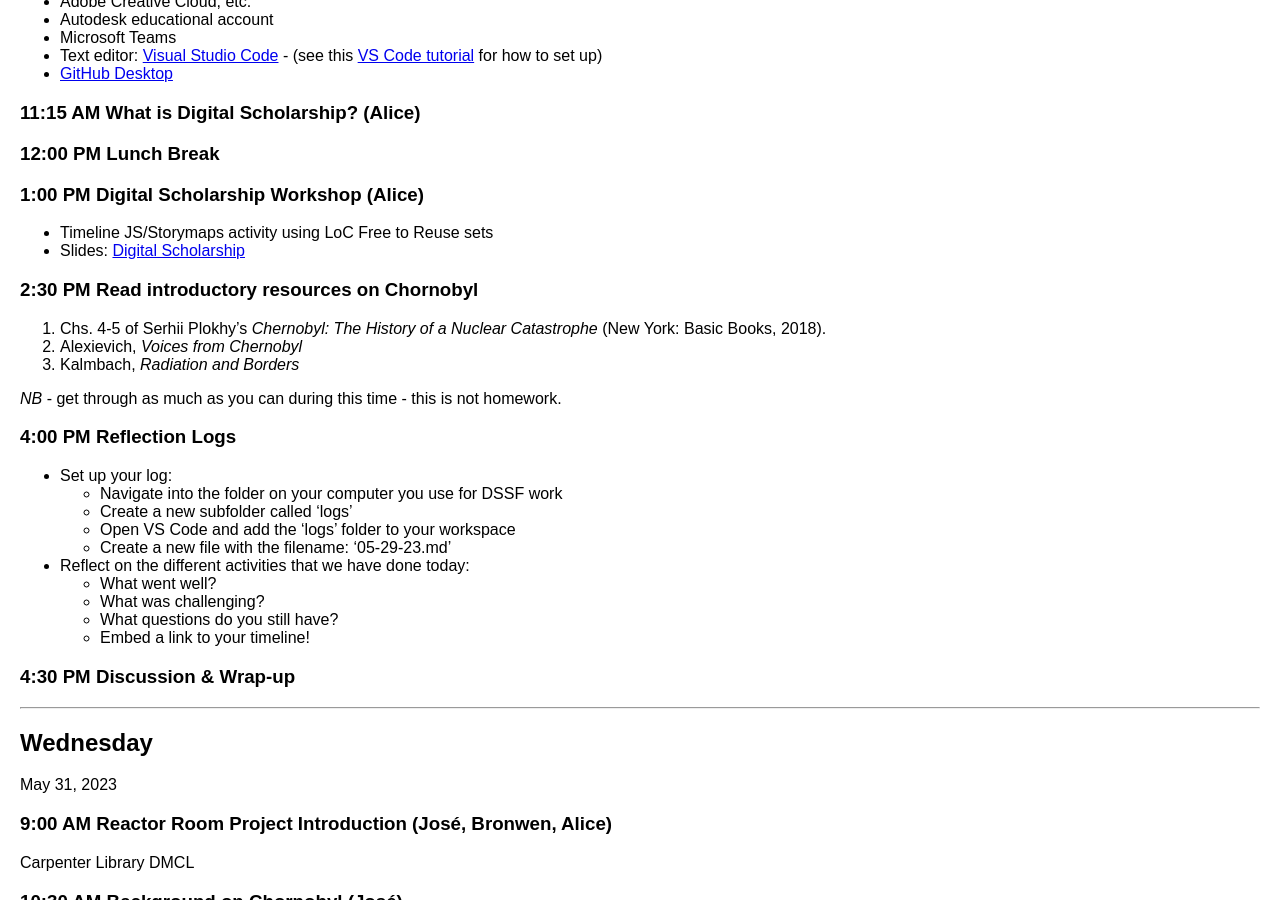
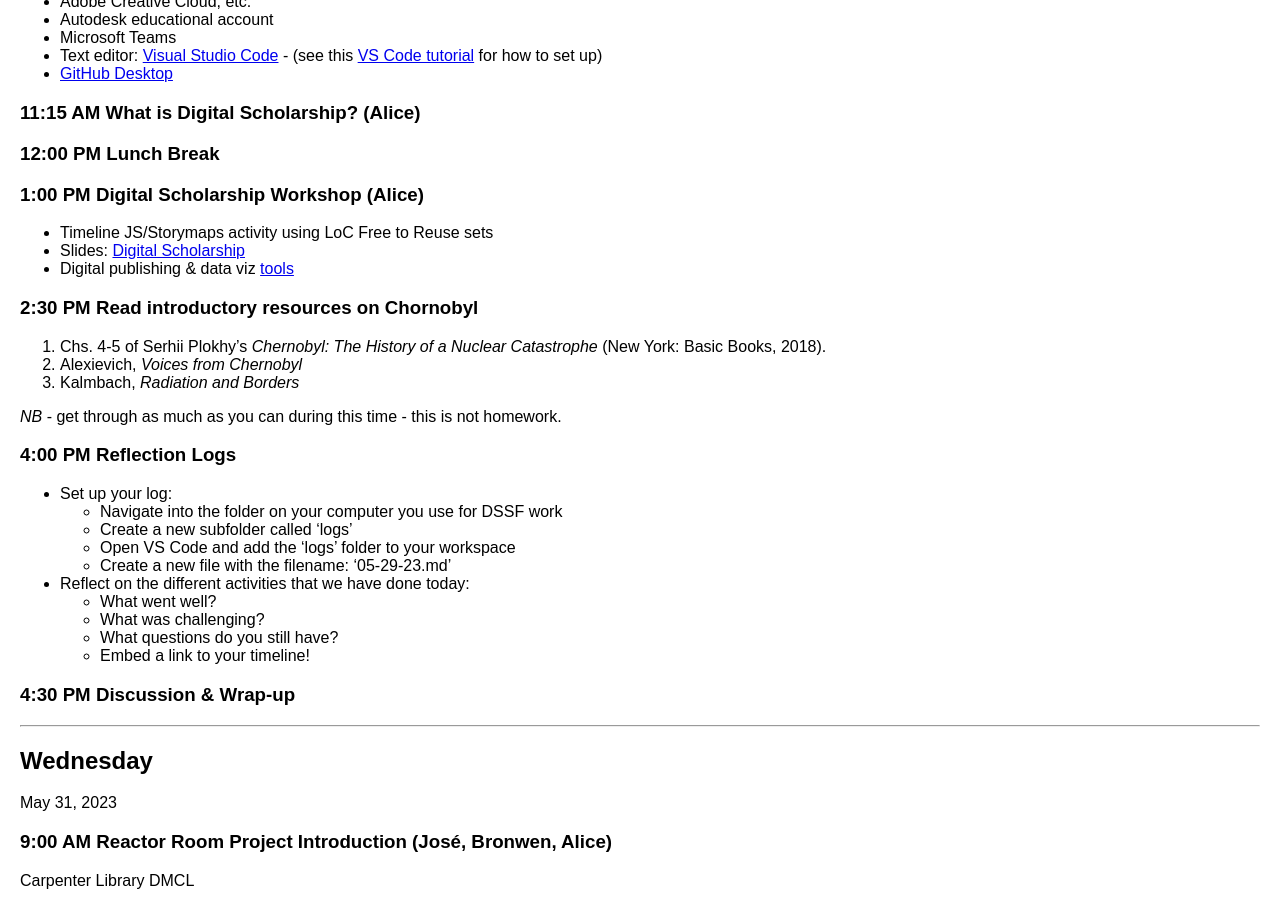
Before and after one commit to digbmc/dssf-syll, a Jekyll site: the page built from _weeks/01-intro.md, in a window 1280 px wide and 900 px high, scrolled down 1220 px. Built offline with Jekyll 4.4.1, drawn with Linux system fonts in a browser that asks for light colours.

Commit message:
add link to intro page

```diff
--- a/_weeks/01-intro.md
+++ b/_weeks/01-intro.md
@@ -48,6 +48,7 @@
 ### 1:00 PM Digital Scholarship Workshop (Alice)
 - Timeline JS/Storymaps activity using LoC Free to Reuse sets
 - Slides: [Digital Scholarship](https://brynmawr-my.sharepoint.com/:p:/g/personal/amcgrath1_brynmawr_edu/EZMYcvVDa0pGid-DiYQf90gBhr1iLLXUdMQ2RGklIwpt1Q?e=Dz1ys2)
+- Digital publishing & data viz [tools](https://digbmc.github.io/dssf-syll/resources/tools.html)
 
 ### 2:30 PM Read introductory resources on Chornobyl
 1. Chs. 4-5 of Serhii Plokhy's *Chernobyl: The History of a Nuclear Catastrophe* (New York: Basic Books, 2018).
```
